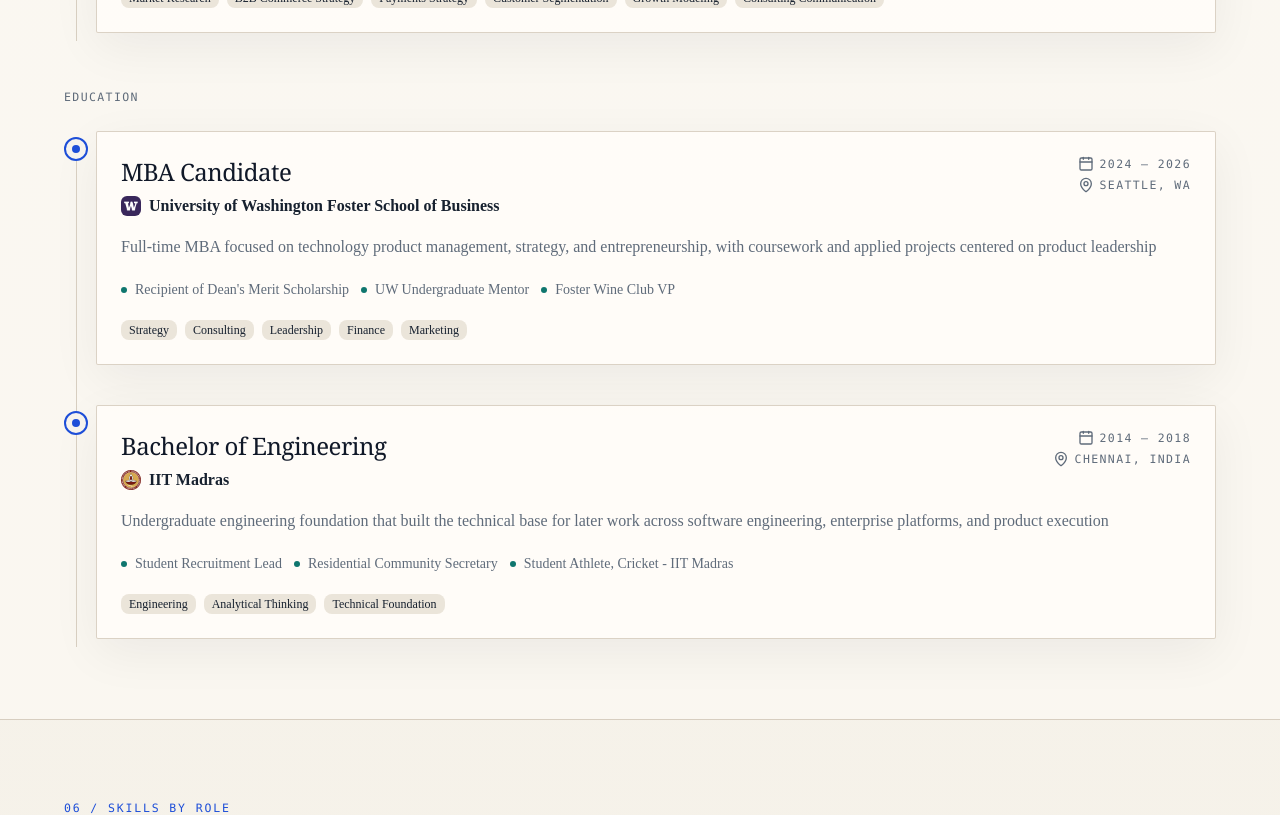
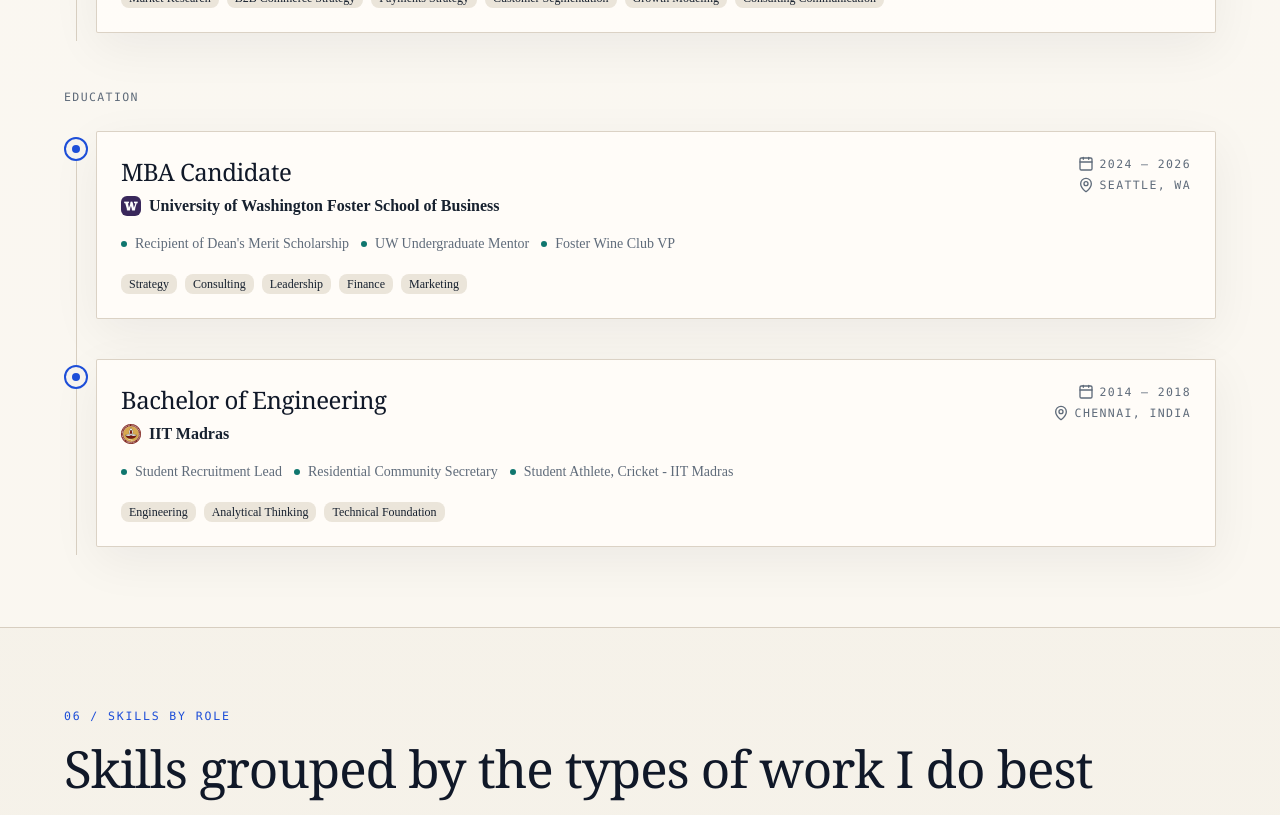
Before and after one commit to kesavbonthu/Kesav-Portfolio-Website, a Next.js app: page / in a window 1280 px wide. Shown: the part 7760-8575 px from the top of the page. Built offline with nearby package versions, Linux system fonts and the light colour scheme.

Commit message:
Remove education subtext

```diff
--- a/components/experience/ExperienceCard.tsx
+++ b/components/experience/ExperienceCard.tsx
@@ -45,11 +45,13 @@ export default function ExperienceCard({ exp }: ExperienceCardProps) {
           </div>
         </div>
 
-        <p className="mt-4 text-base leading-relaxed text-[color:var(--portfolio-muted)]">{exp.summary}</p>
+        {exp.type !== "education" && (
+          <p className="mt-4 text-base leading-relaxed text-[color:var(--portfolio-muted)]">{exp.summary}</p>
+        )}
 
         {exp.highlights.length > 0 && (
           exp.type === "education" ? (
-            <div className="mt-5 flex flex-wrap items-center gap-x-3 gap-y-2 text-sm text-[color:var(--portfolio-muted)]">
+            <div className="mt-4 flex flex-wrap items-center gap-x-3 gap-y-2 text-sm text-[color:var(--portfolio-muted)]">
               {exp.highlights.map((h, i) => (
                 <div key={i} className="flex items-center gap-2">
                   <span className="h-1.5 w-1.5 shrink-0 rounded-full bg-[color:var(--portfolio-highlight)]" />
```
